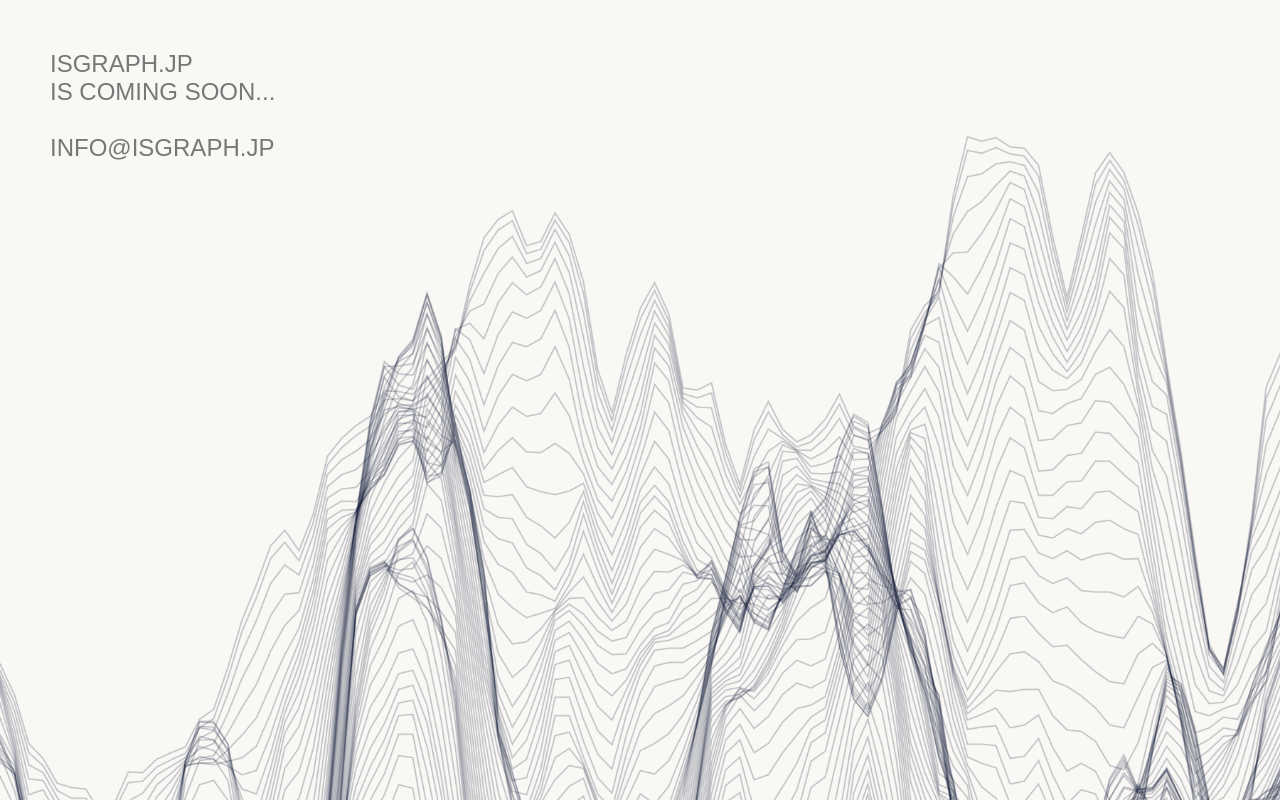
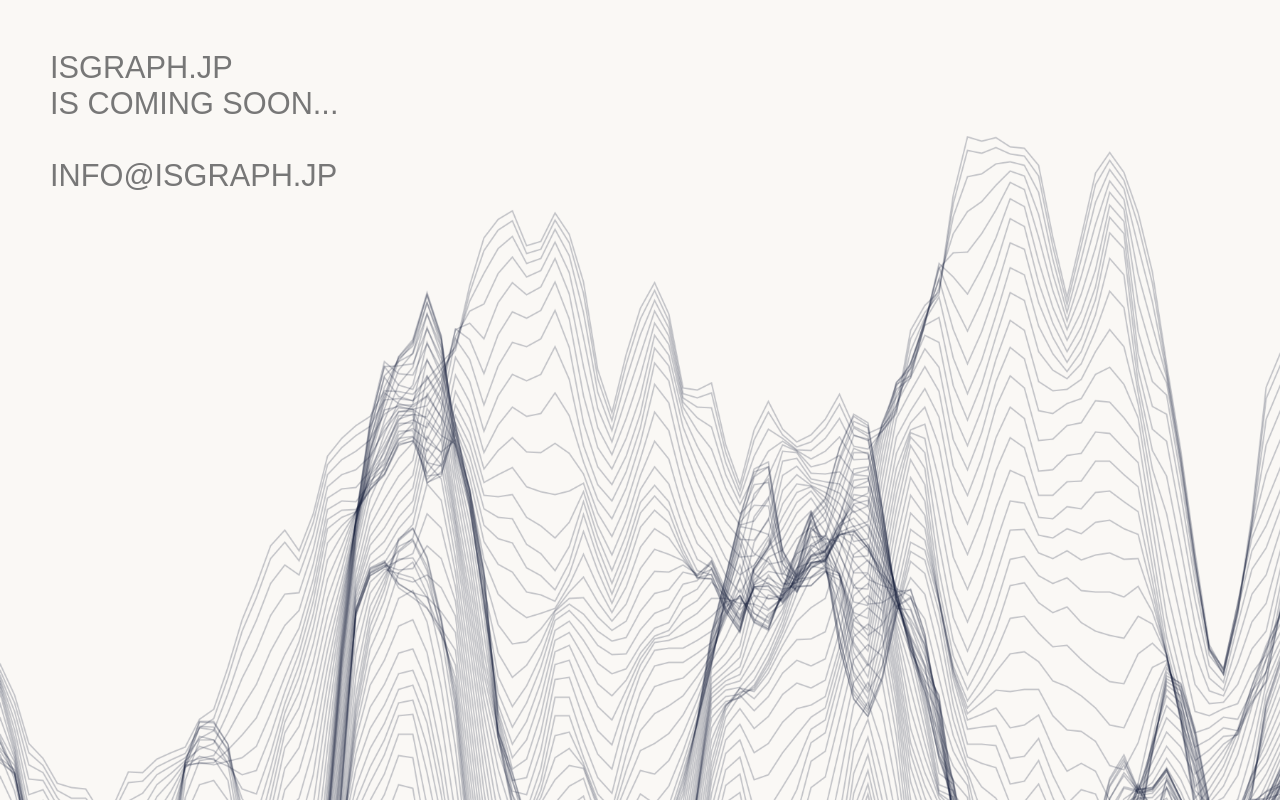
Before and after one commit to jmine13/jmine13.github.io, a plain HTML site: page index.html in a window 1280 px wide. Drawn offline with Linux system fonts and the light colour scheme.

Commit message:
version 0.1.1

```diff
--- a/index.html
+++ b/index.html
@@ -24,7 +24,7 @@
 
         width: 100vw;
         height: 100vh;
-        font-size:24px;
+        font-size: 2.4vw;
         font-family: selif, "Hiragino Kaku Gothic ProN", "Yu Gothic Medium", "Yu Gothic", sans-serif;
         font-weight: normal;
         color: #777}
```
